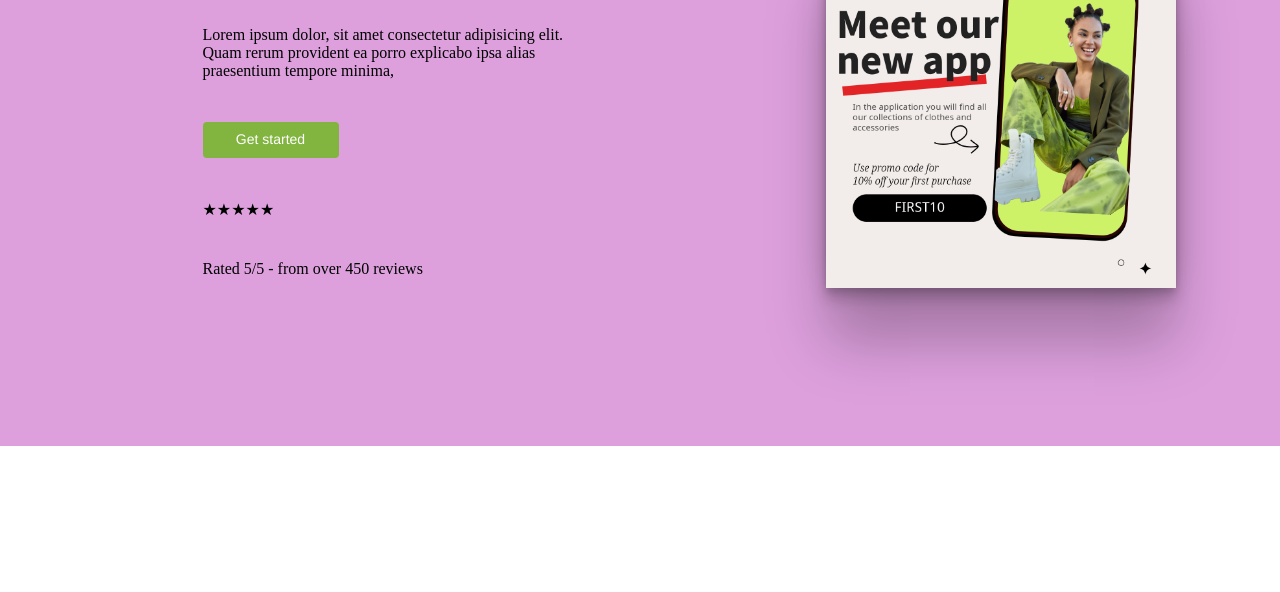
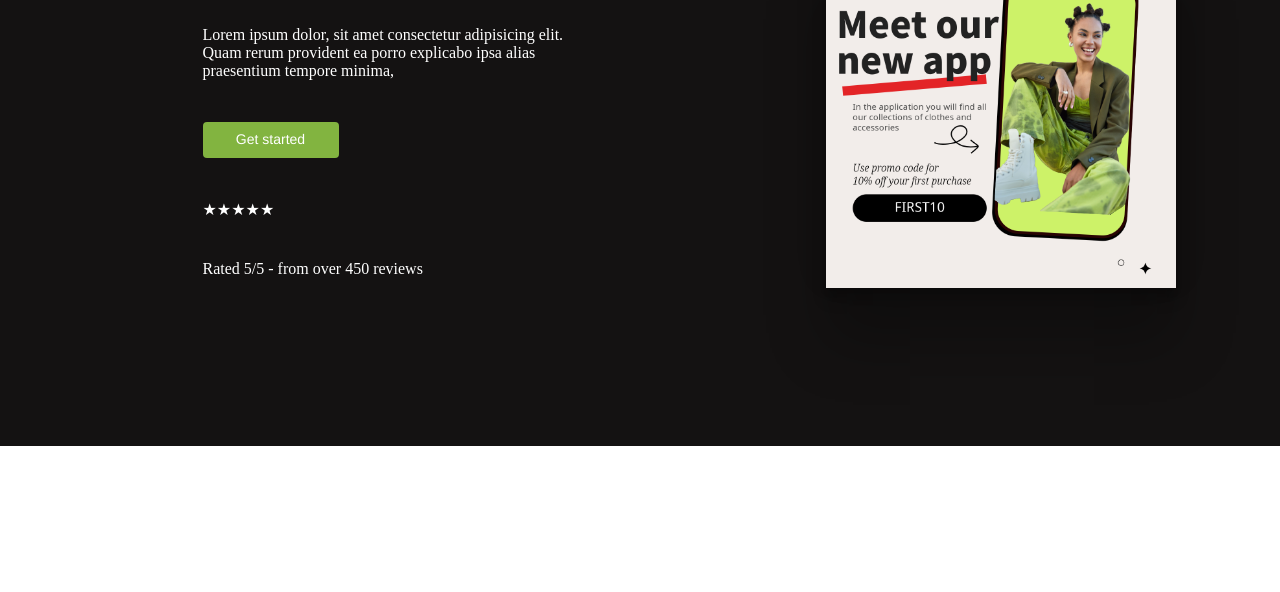
Before and after one commit to AmanReja/imbs, a website: page index.html in a window 1280 px wide. Shown: the part 208-800 px from the top of the page. Drawn offline with nearby package versions, Linux system fonts and the light colour scheme.

Commit message:
fixed lag

```diff
--- a/style.css
+++ b/style.css
@@ -51,7 +51,7 @@ body,html{
 }
 .hero-banner{
   width: 100%;
-  background-color: plum;
+  background-color:#141212;
   height: 600px;
   /* position: absolute; */
 
@@ -130,5 +130,11 @@ body,html{
 }
 .contact:hover{
   background-color: transparent;
-  border: 1px solid black;
+  border: 1px solid #fff;
 }
+.hedline-container h1,p{
+  color: #fff;
+}
+.stardiv{
+  color: #fff;
+}
```
